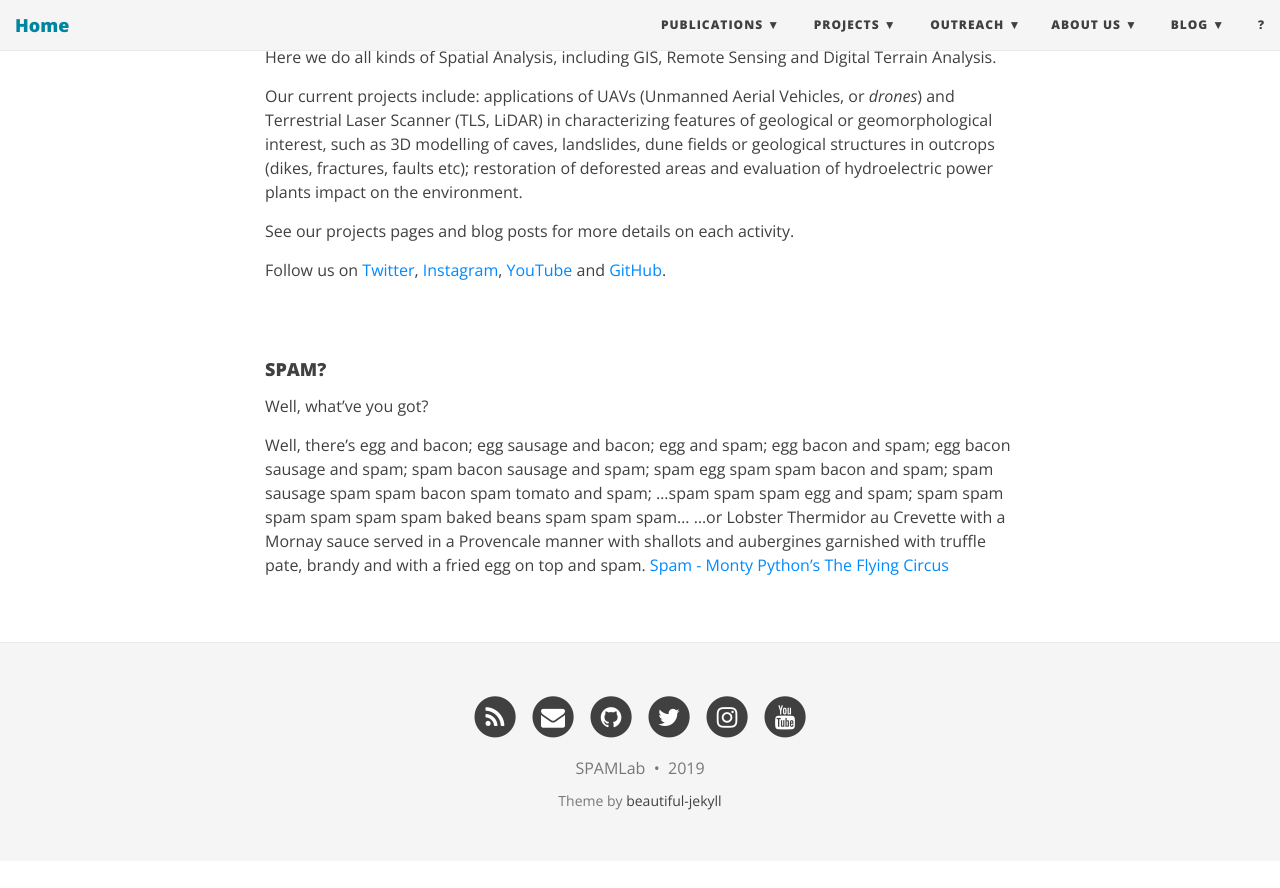
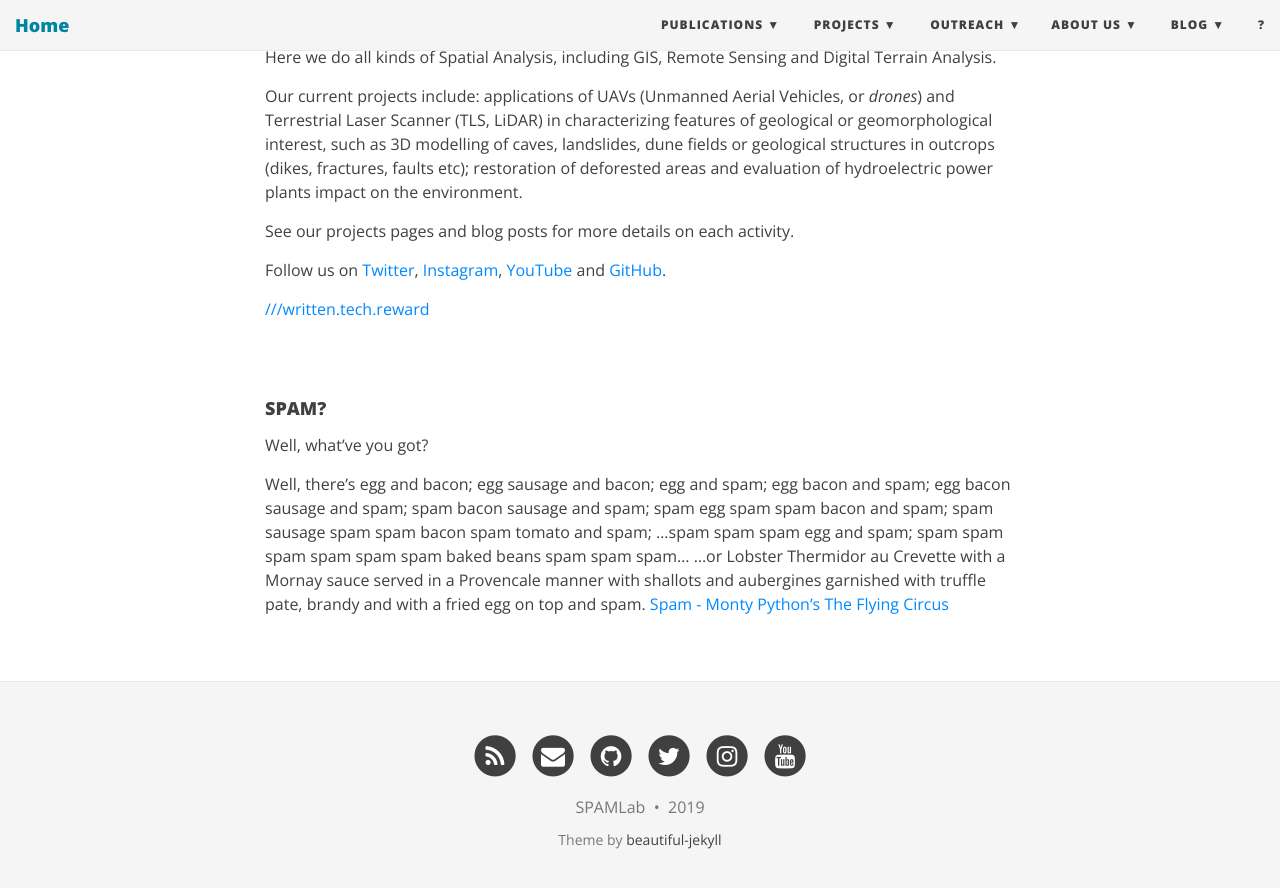
Before and after one commit to SPAMLab/SPAMLab.github.io, a Jekyll site: the page built from index.md, in a window 1280 px wide and 900 px high, scrolled down 611 px. Shown: the top 888 px of the window. Built offline with Jekyll 4.4.1, drawn with Linux system fonts in a browser that asks for light colours; nearby versions of some CDN libraries; before the commit the page ends 1472 px from its top, so only the background shows below that.

Commit message:
Update index.md

```diff
--- a/index.md
+++ b/index.md
@@ -20,6 +20,8 @@ See our projects pages and blog posts for more details on each activity.
 
 Follow us on [Twitter](https://twitter.com/SPAM_Lab), [Instagram](https://www.instagram.com/spamlab.iee/), [YouTube](https://www.youtube.com/channel/UCWKii6esTHtTJ0jJcKeNdBQ) and [GitHub](https://github.com/spamlab).
 
+[///written.tech.reward](https://w3w.co/written.tech.reward)
+
 <br><br>
 
 #### SPAM?
```
